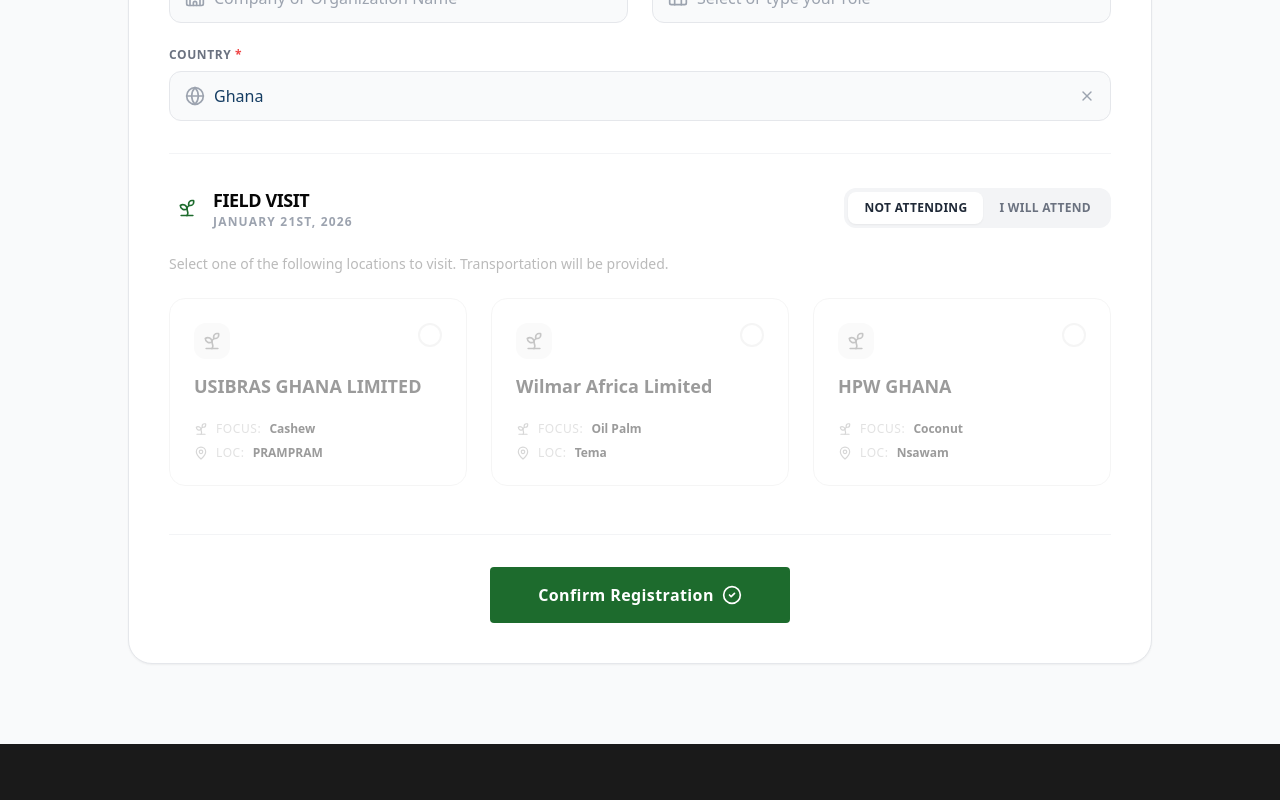
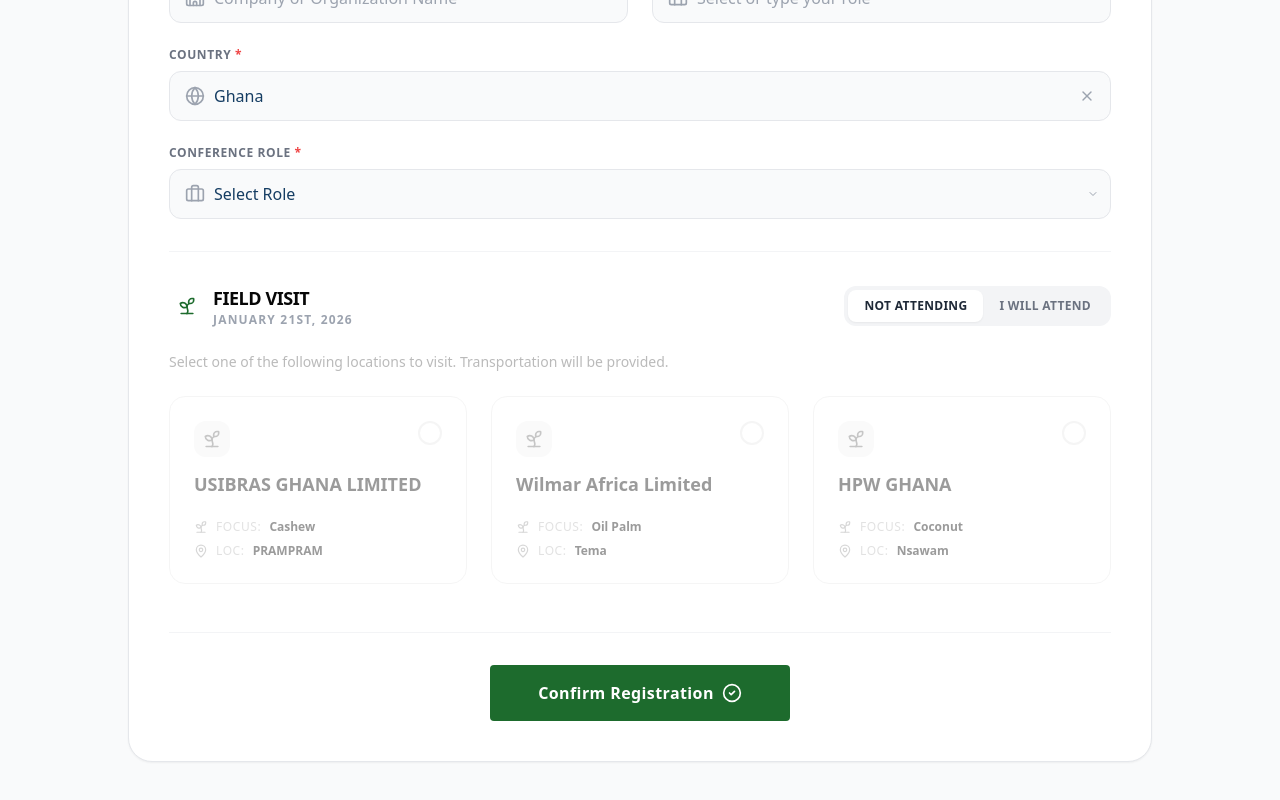
Before and after one commit to theperfectgentleman/gtcif, a Next.js app: page /register in a window 1280 px wide. Shown: the part 892-1692 px from the top of the page. Before the commit the page ends 1636 px from the top, so only its background shows below. Built offline with nearby package versions, Linux system fonts and the light colour scheme.

Commit message:
feat: Add conference role field to the registration form and integrate it into the backend processing.

```diff
--- a/src/components/RegistrationForm.tsx
+++ b/src/components/RegistrationForm.tsx
@@ -309,6 +309,7 @@
     country: string;
     fieldVisit: boolean;
     fieldVisitLocation: string;
+    confRole: string;
 };
 
 type Errors = Partial<Record<keyof FormData | 'submit', string>>;
@@ -325,6 +326,7 @@
         country: 'Ghana',
         fieldVisit: false,
         fieldVisitLocation: '',
+        confRole: '',
     });
 
     const [errors, setErrors] = useState<Errors>({});
@@ -368,6 +370,7 @@
         if (!formData.phone) newErrors.phone = 'Phone number is required';
         if (!formData.organization) newErrors.organization = 'Organization is required';
         if (!formData.country) newErrors.country = 'Country is required';
+        if (!formData.confRole) newErrors.confRole = 'Conference Role is required';
 
         if (formData.fieldVisit && !formData.fieldVisitLocation) {
             newErrors.fieldVisitLocation = 'Please select a location for the field visit';
@@ -474,7 +477,7 @@
                                         <option value="Hon">Hon</option>
                                     </select>
                                     <div className="absolute right-3 top-1/2 -translate-y-1/2 pointer-events-none text-gray-400">
-                                        <svg width="12" height="12" viewBox="0 0 24 24" fill="none" stroke="currentColor" strokeWidth="2" strokeLinecap="round" strokeLinejoin="round"><path d="m6 9 6 6 6-6"/></svg>
+                                        <svg width="12" height="12" viewBox="0 0 24 24" fill="none" stroke="currentColor" strokeWidth="2" strokeLinecap="round" strokeLinejoin="round"><path d="m6 9 6 6 6-6" /></svg>
                                     </div>
                                 </div>
                             </div>
@@ -487,8 +490,7 @@
                                     value={formData.firstName}
                                     onChange={handleChange}
                                     placeholder="Enter your first name"
-                                    className={`w-full h-[50px] px-4 rounded-xl border bg-gray-50 font-medium focus:outline-none focus:ring-2 transition-all ${
-                                        errors.firstName
+                                    className={`w-full h-[50px] px-4 rounded-xl border bg-gray-50 font-medium focus:outline-none focus:ring-2 transition-all ${errors.firstName
                                         ? 'border-red-300 focus:ring-red-100 focus:border-red-500'
                                         : 'border-gray-200 focus:ring-brand-green/20 focus:border-brand-green'
                                         }`}
@@ -504,8 +506,7 @@
                                     value={formData.lastName}
                                     onChange={handleChange}
                                     placeholder="Enter your last name"
-                                    className={`w-full h-[50px] px-4 rounded-xl border bg-gray-50 font-medium focus:outline-none focus:ring-2 transition-all ${
-                                        errors.lastName
+                                    className={`w-full h-[50px] px-4 rounded-xl border bg-gray-50 font-medium focus:outline-none focus:ring-2 transition-all ${errors.lastName
                                         ? 'border-red-300 focus:ring-red-100 focus:border-red-500'
                                         : 'border-gray-200 focus:ring-brand-green/20 focus:border-brand-green'
                                         }`}
@@ -537,8 +538,7 @@
                                         value={formData.email}
                                         onChange={handleChange}
                                         placeholder="john.doe@example.com"
-                                        className={`w-full h-[50px] pl-11 pr-4 rounded-xl border bg-gray-50 font-medium focus:outline-none focus:ring-2 transition-all ${
-                                            errors.email
+                                        className={`w-full h-[50px] pl-11 pr-4 rounded-xl border bg-gray-50 font-medium focus:outline-none focus:ring-2 transition-all ${errors.email
                                             ? 'border-red-300 focus:ring-red-100 focus:border-red-500'
                                             : 'border-gray-200 focus:ring-brand-green/20 focus:border-brand-green'
                                             }`}
@@ -558,8 +558,7 @@
                                         value={formData.phone}
                                         onChange={handleChange}
                                         placeholder="+233 20 123 4567"
-                                        className={`w-full h-[50px] pl-11 pr-4 rounded-xl border bg-gray-50 font-medium focus:outline-none focus:ring-2 transition-all ${
-                                            errors.phone
+                                        className={`w-full h-[50px] pl-11 pr-4 rounded-xl border bg-gray-50 font-medium focus:outline-none focus:ring-2 transition-all ${errors.phone
                                             ? 'border-red-300 focus:ring-red-100 focus:border-red-500'
                                             : 'border-gray-200 focus:ring-brand-green/20 focus:border-brand-green'
                                             }`}
@@ -592,8 +591,7 @@
                                         value={formData.organization}
                                         onChange={handleChange}
                                         placeholder="Company or Organization Name"
-                                        className={`w-full h-[50px] pl-11 pr-4 rounded-xl border bg-gray-50 font-medium focus:outline-none focus:ring-2 transition-all ${
-                                            errors.organization
+                                        className={`w-full h-[50px] pl-11 pr-4 rounded-xl border bg-gray-50 font-medium focus:outline-none focus:ring-2 transition-all ${errors.organization
                                             ? 'border-red-300 focus:ring-red-100 focus:border-red-500'
                                             : 'border-gray-200 focus:ring-brand-green/20 focus:border-brand-green'
                                             }`}
@@ -635,8 +633,7 @@
                                         required
                                         list="country-options"
                                         placeholder="Select or type country"
-                                        className={`w-full h-[50px] pl-11 pr-10 rounded-xl border bg-gray-50 font-medium focus:outline-none focus:ring-2 transition-all ${
-                                            errors.country
+                                        className={`w-full h-[50px] pl-11 pr-10 rounded-xl border bg-gray-50 font-medium focus:outline-none focus:ring-2 transition-all ${errors.country
                                             ? 'border-red-300 focus:ring-red-100 focus:border-red-500'
                                             : 'border-gray-200 focus:ring-brand-green/20 focus:border-brand-green'
                                             }`}
@@ -659,6 +656,32 @@
                                     )}
                                 </div>
                                 {errors.country && <p className="text-xs text-red-500 font-bold mt-1">{errors.country}</p>}
+                            </div>
+
+                            {/* Conference Role */}
+                            <div className="md:col-span-12">
+                                <label className="block text-xs font-bold text-gray-500 uppercase tracking-wider mb-2">Conference Role <span className="text-red-500">*</span></label>
+                                <div className="relative">
+                                    <select
+                                        name="confRole"
+                                        value={formData.confRole}
+                                        onChange={handleChange}
+                                        required
+                                        className={`w-full h-[50px] pl-11 pr-10 rounded-xl border bg-gray-50 font-medium focus:outline-none focus:ring-2 transition-all appearance-none ${errors.confRole
+                                            ? 'border-red-300 focus:ring-red-100 focus:border-red-500'
+                                            : 'border-gray-200 focus:ring-brand-green/20 focus:border-brand-green'
+                                            }`}
+                                    >
+                                        <option value="">Select Role</option>
+                                        <option value="Participant">Participant</option>
+                                        <option value="Media">Media</option>
+                                    </select>
+                                    <div className="absolute right-3 top-1/2 -translate-y-1/2 pointer-events-none text-gray-400">
+                                        <svg width="12" height="12" viewBox="0 0 24 24" fill="none" stroke="currentColor" strokeWidth="2" strokeLinecap="round" strokeLinejoin="round"><path d="m6 9 6 6 6-6" /></svg>
+                                    </div>
+                                    <Briefcase className="absolute left-4 top-1/2 -translate-y-1/2 text-gray-400 w-5 h-5" />
+                                </div>
+                                {errors.confRole && <p className="text-xs text-red-500 font-bold mt-1">{errors.confRole}</p>}
                             </div>
                         </div>
                     </div>
@@ -684,8 +707,7 @@
                                     <button
                                         type="button"
                                         onClick={() => handleFieldVisitChange(false)}
-                                        className={`px-4 py-2 rounded-lg text-xs font-bold uppercase tracking-wide transition-all ${
-                                            !formData.fieldVisit
+                                        className={`px-4 py-2 rounded-lg text-xs font-bold uppercase tracking-wide transition-all ${!formData.fieldVisit
                                             ? 'bg-white text-gray-800 shadow-sm'
                                             : 'text-gray-500 hover:text-gray-700'
                                             }`}
@@ -695,8 +717,7 @@
                                     <button
                                         type="button"
                                         onClick={() => handleFieldVisitChange(true)}
-                                        className={`px-4 py-2 rounded-lg text-xs font-bold uppercase tracking-wide transition-all ${
-                                            formData.fieldVisit
+                                        className={`px-4 py-2 rounded-lg text-xs font-bold uppercase tracking-wide transition-all ${formData.fieldVisit
                                             ? 'bg-brand-green text-white shadow-sm'
                                             : 'text-gray-500 hover:text-gray-700'
                                             }`}
@@ -737,22 +758,19 @@
                                         <div
                                             key={loc.id}
                                             onClick={() => formData.fieldVisit && handleLocationSelect(loc.id)}
-                                            className={`relative group cursor-pointer rounded-2xl border transition-all duration-300 p-6 flex flex-col h-full ${
-                                                formData.fieldVisitLocation === loc.id && formData.fieldVisit
+                                            className={`relative group cursor-pointer rounded-2xl border transition-all duration-300 p-6 flex flex-col h-full ${formData.fieldVisitLocation === loc.id && formData.fieldVisit
                                                 ? 'bg-white border-brand-green ring-2 ring-brand-green/10 shadow-lg translate-y-[-4px]'
                                                 : 'bg-white border-gray-200 hover:border-brand-green/50 hover:shadow-md hover:translate-y-[-2px]'
                                                 }`}
                                         >
                                             <div className="flex justify-between items-start mb-4">
-                                                <div className={`p-2 rounded-xl transition-colors ${
-                                                    formData.fieldVisitLocation === loc.id && formData.fieldVisit
+                                                <div className={`p-2 rounded-xl transition-colors ${formData.fieldVisitLocation === loc.id && formData.fieldVisit
                                                     ? 'bg-brand-green text-white'
                                                     : 'bg-gray-100 text-gray-500 group-hover:bg-brand-green/10 group-hover:text-brand-green'
                                                     }`}>
                                                     <Sprout size={20} />
                                                 </div>
-                                                <div className={`w-6 h-6 rounded-full border-2 flex items-center justify-center transition-colors ${
-                                                    formData.fieldVisitLocation === loc.id && formData.fieldVisit
+                                                <div className={`w-6 h-6 rounded-full border-2 flex items-center justify-center transition-colors ${formData.fieldVisitLocation === loc.id && formData.fieldVisit
                                                     ? 'border-brand-green bg-brand-green text-white'
                                                     : 'border-gray-200 group-hover:border-brand-green/50'
                                                     }`}>
```
Also changed, not shown: src/app/api/register/route.ts (+32 -7 lines). Lines whose indentation alone changed are shown as unchanged.
